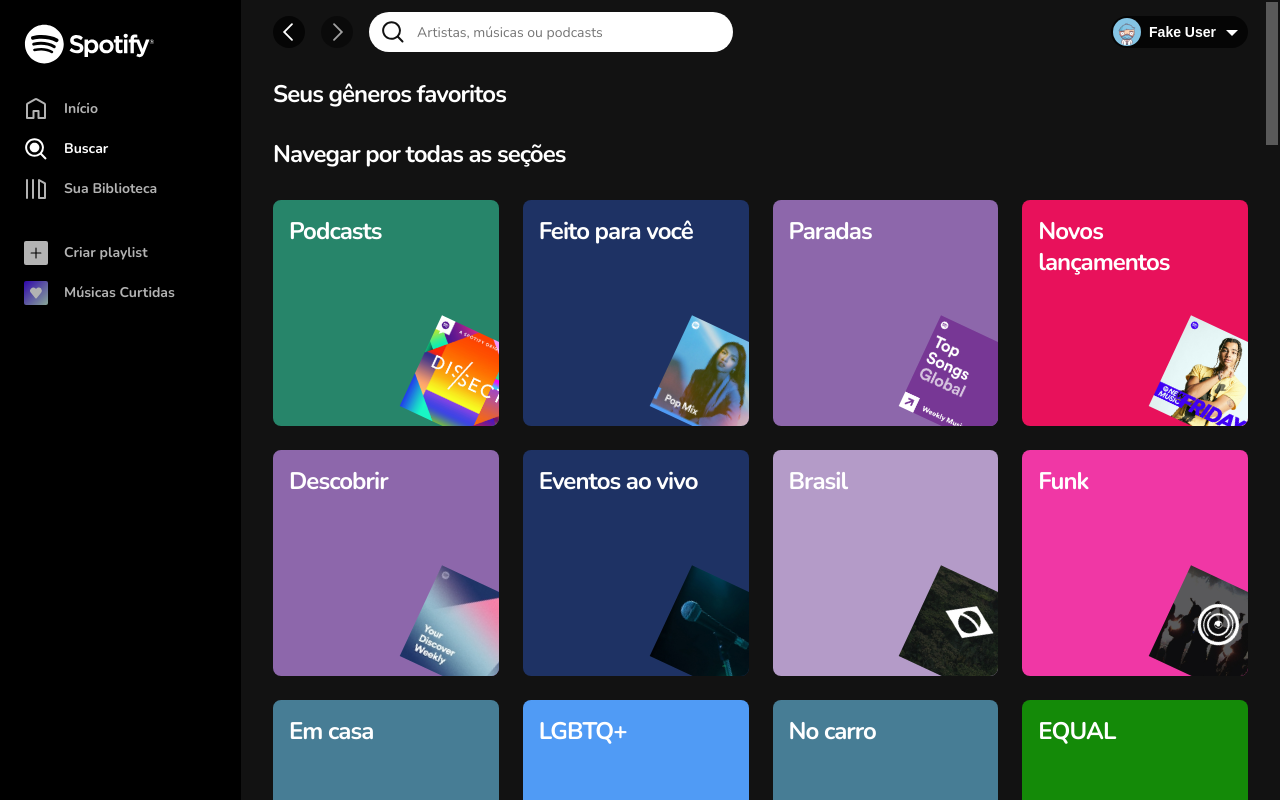
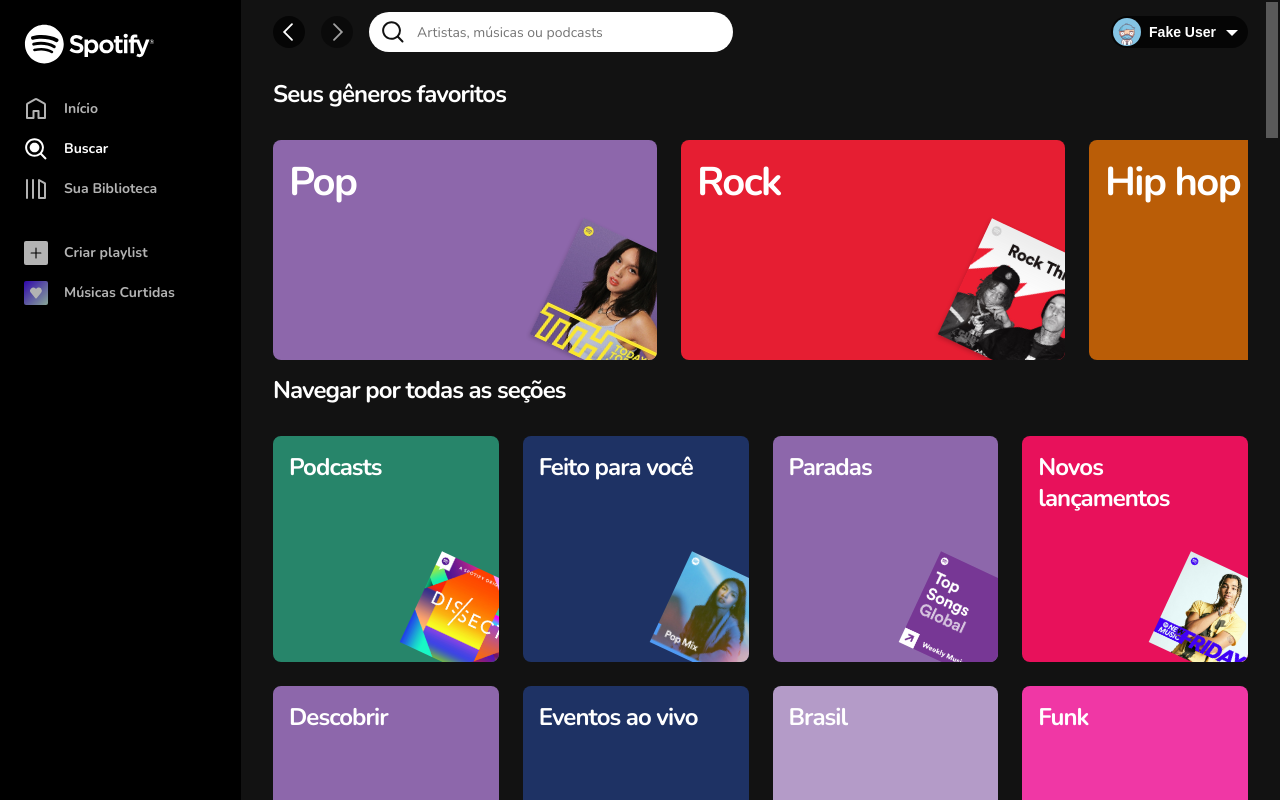
Before and after one commit to aalexborges/spotify-web-player, a React (Vite) app: page /search in a window 1280 px wide. Built offline with nearby package versions, Linux system fonts and the light colour scheme.

Commit message:
Finished the favorite genres section

```diff
--- a/src/screens/Search/index.tsx
+++ b/src/screens/Search/index.tsx
@@ -1,13 +1,29 @@
 import CategoriesItem from '../../components/CategoriesItem'
+import FavoritesGenres from '../../components/FavoritesGenres'
 import ListTitle from '../../components/ListTitle'
 import categories from '../../data/categories'
 
-import { AllContainer, Container } from './styles'
+import { AllContainer, Container, Favorites } from './styles'
+
+import dance from '../../assets/images/categories/dance.jpg'
+import hipHop from '../../assets/images/categories/hip-hop.jpg'
+import rock from '../../assets/images/categories/rock.jpg'
+import pop from '../../assets/images/categories/pop.jpg'
 
 const Search = () => {
   return (
     <Container>
       <ListTitle title="Seus gêneros favoritos" noMore />
+      <Favorites>
+        <FavoritesGenres src={pop} title="Pop" color="#8D67AB" />
+        <FavoritesGenres src={rock} title="Rock" color="#E61E32" />
+        <FavoritesGenres src={hipHop} title="Hip hop" color="#BA5D07" />
+        <FavoritesGenres
+          src={dance}
+          title="Dance / Eletrônica"
+          color="#DC148C"
+        />
+      </Favorites>
 
       <ListTitle title="Navegar por todas as seções" noMore />
       <AllContainer>
--- a/src/screens/Search/styles.ts
+++ b/src/screens/Search/styles.ts
@@ -1,6 +1,6 @@
 import styled from 'styled-components'
 
-export const Container = styled.section`
+export const Container = styled.div`
   max-width: 1955px;
 
   gap: 16px;
@@ -10,6 +10,16 @@
   @media (min-width: 1024px) {
     padding: 16px 32px 48px;
   }
+`
+
+export const Favorites = styled.section`
+  overflow: hidden;
+
+  gap: 24px;
+  display: grid;
+  grid-auto-rows: 0;
+  grid-template-rows: 220px;
+  grid-template-columns: repeat(8, 180px);
 `
 
 export const AllContainer = styled.section`
```
